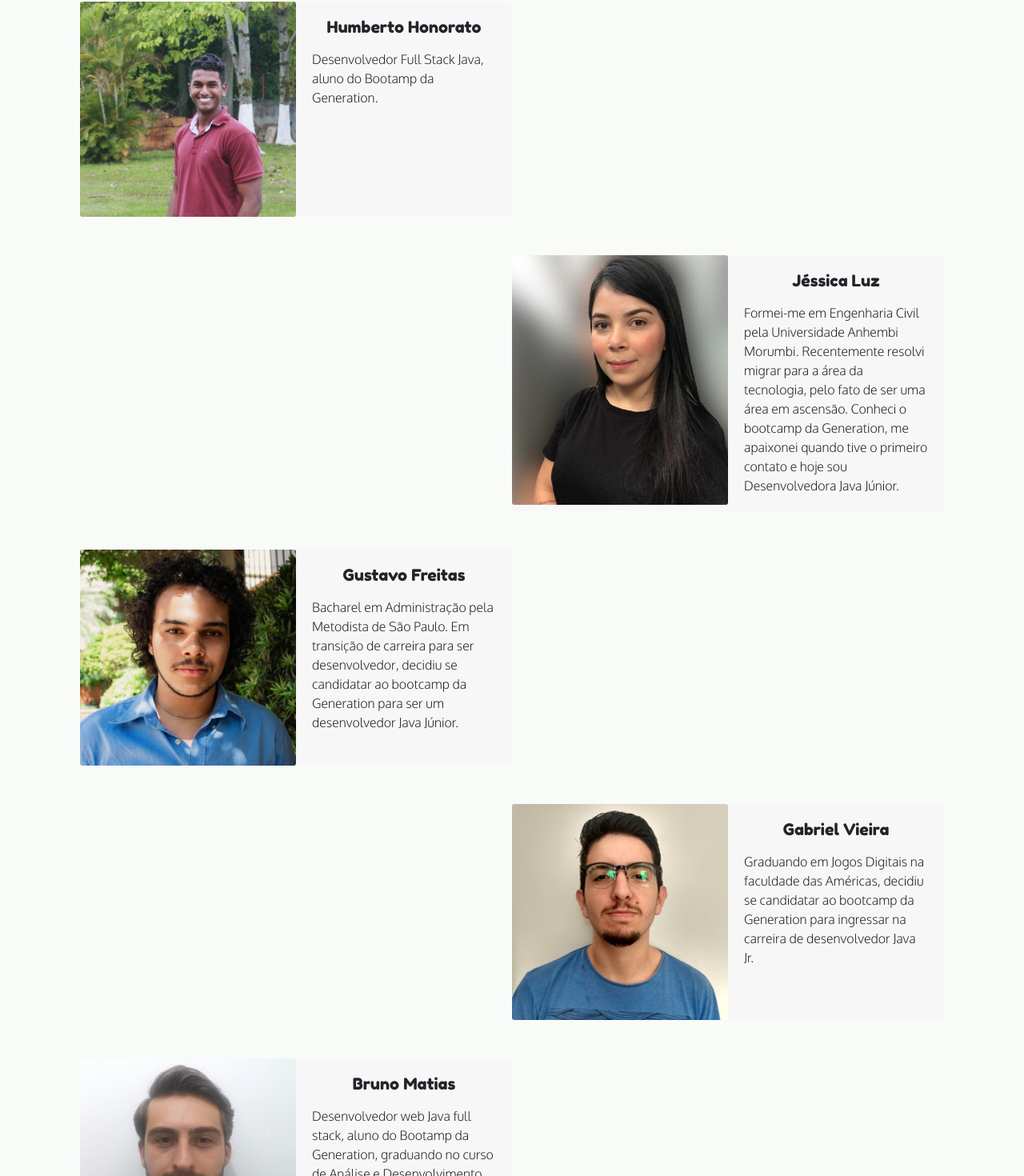
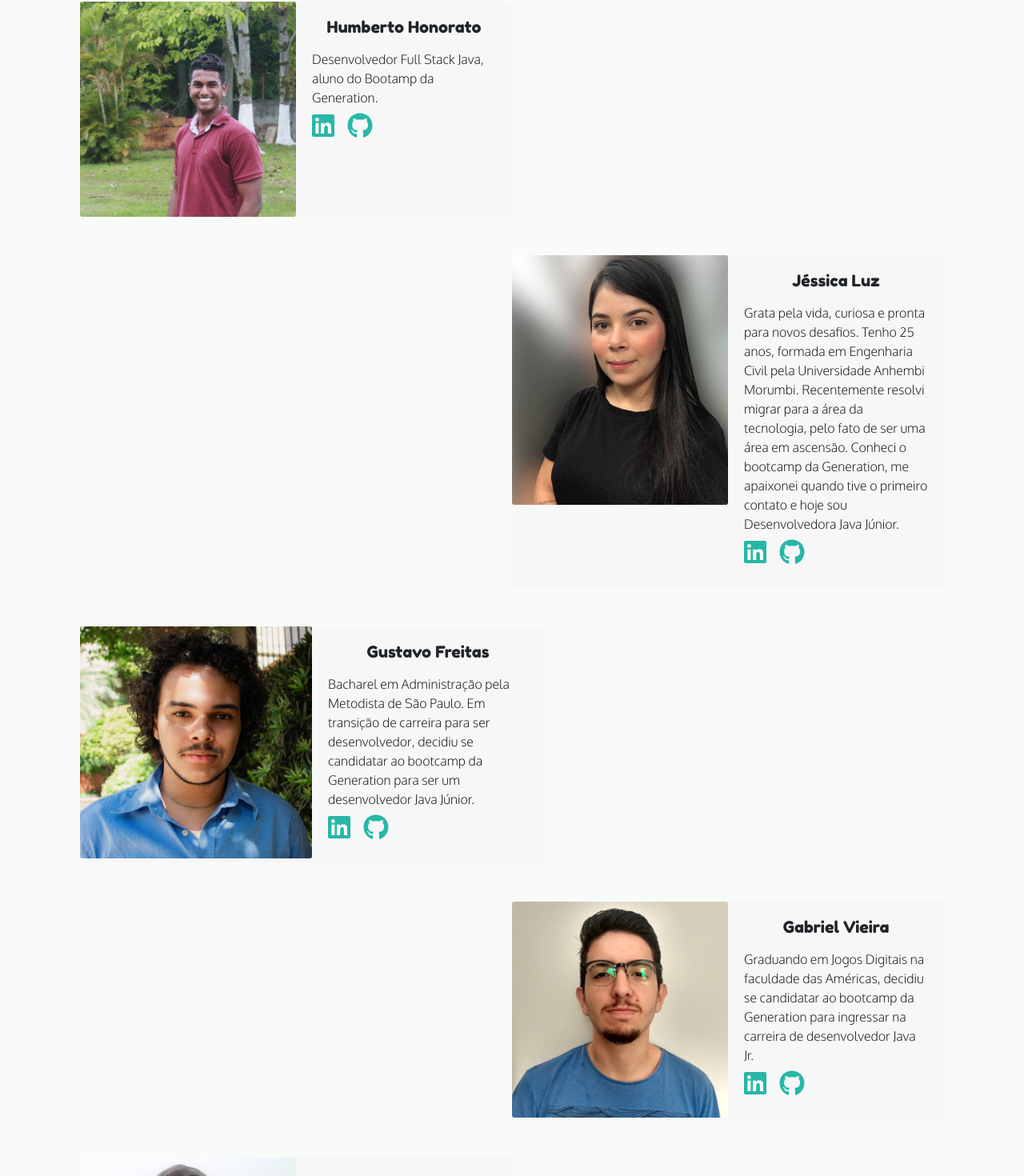
Before and after one commit to GabrielVieiraCode/ProjetoIntegradorGeneration, an Angular app in the folder mestresdahorta/: page /quem-somos in a window 1280 px wide. Shown: the part 299-1769 px from the top of the page at 80% size. Built offline with nearby package versions, Linux system fonts and the light colour scheme.

Commit message:
Atualização de alguns detalhes

```diff
--- a/mestresdahorta/src/app/faq/faq.component.css
+++ b/mestresdahorta/src/app/faq/faq.component.css
@@ -355,7 +355,8 @@ h2 {
   }
 
   button{
-    font-size: 16px;
+    font-size: 17px;
+    height: 65px;
 }
 
 }
@@ -386,7 +387,25 @@ h2 {
   }
 
   button{
-    font-size: 15px;
+    font-size: 17px;
+    height: 65px;
 }
 
 }
+
+@media only screen and (max-width: 360px){
+  button{
+    font-size: 16px;
+    height: 60px;
+    width: 90%;
+    margin-left: 25px;
+  }
+}
+
+@media only screen and (max-width: 320px){
+    button{
+      height: 60px;
+      width: 88%;
+      margin-left: 48px;
+    }
+  }
--- a/mestresdahorta/src/app/footer/footer.component.css
+++ b/mestresdahorta/src/app/footer/footer.component.css
@@ -1,6 +1,7 @@
 /* Cofigaçoes geral */
 .page-footer{
     background-color: #F7F7F7;
+    width: auto;
 }
 
 .text-titulo{
@@ -52,3 +53,24 @@ a{
 .footer-copyright{
     background-color: #27B7A8;
 }
+
+@media screen and (max-width: 991px){
+    #icones-rodape{
+        width: 100%;
+        left: 65px;
+    }
+}
+
+@media screen and (max-width: 782px){
+    #icones-rodape{
+        width: auto;
+        left: 40px;
+    }
+}
+
+@media screen and (max-width: 767px){
+    #icones-rodape{
+        width: auto;
+        left: 0px;
+    }
+}
--- a/mestresdahorta/src/app/footer/footer.component.html
+++ b/mestresdahorta/src/app/footer/footer.component.html
@@ -60,7 +60,7 @@
                 </ul>
             </div> <!-- col 2 -->
 
-            <div class="col-md-4 col-sm-12">
+            <div class="col-md-4 col-sm-12" id="icones-rodape">
 
                 <h5 class="text-titulo text-uppercase">Siga-nos</h5>
 
--- a/mestresdahorta/src/app/home/home.component.css
+++ b/mestresdahorta/src/app/home/home.component.css
@@ -94,7 +94,7 @@
 }
 
 .imgtres{
-    filter: grayscale(0.4) opacity(1.0);
+    filter: grayscale(0.5) opacity(1.0);
 }
 
 
--- a/mestresdahorta/src/app/navbar/navbar.component.html
+++ b/mestresdahorta/src/app/navbar/navbar.component.html
@@ -13,7 +13,9 @@
 
             <div class="menu-logo mr-5 ml-5 d-none d-lg-block ">
                 <a class="navbar-brand" href="#">
+
                     <img src="../../assets/img/logo.png" id="Logo-nav" />
+
                 </a>
             </div> <!-- menu-logo -->
 
--- a/mestresdahorta/src/app/sobre-nos/sobre-nos.component.css
+++ b/mestresdahorta/src/app/sobre-nos/sobre-nos.component.css
@@ -44,6 +44,18 @@ p {
     transition: 0.3s;
 }
 
+.faLinkedin, .faGithub{
+    color: #27B7A8;
+}
+
+.faGithub:hover{
+    color: black;
+}
+
+.faLinkedin:hover{
+    color: #3b5998;
+}
+
 /* MEDIA QUERYS  */
 
 @media screen and (max-width: 991px){
--- a/mestresdahorta/src/app/sobre-nos/sobre-nos.component.html
+++ b/mestresdahorta/src/app/sobre-nos/sobre-nos.component.html
@@ -37,6 +37,14 @@
                                         </p>
                                         <!-- <p class="card-text"><small class="text-muted">Last updated 3 mins ago</small></p> -->
                                     </div>
+                                    <div class="row">
+                                        <a href="#" target="_blank" class="icoLinkedin" title="Linkedin">
+                                            <fa-icon [icon]="faLinkedin" class="faLinkedin fa-2x"></fa-icon>
+                                        </a>
+                                        <a href="#" target="_blank" class="icoGithub ml-3" title="GitHub">
+                                            <fa-icon [icon]="faGithub" class="faGithub fa-2x"></fa-icon>
+                                        </a>
+                                    </div>
                                 </div>
                             </div>
                         </div>
@@ -58,13 +66,24 @@
                                 <div class="card-body">
                                     <div class="card-texto">
                                         <h5 class="card-title text-center mb-3">Jéssica Luz</h5>
-                                        <p class="card-text">Formei-me em Engenharia Civil pela Universidade Anhembi
+                                        <p class="card-text">Grata pela vida, curiosa e pronta para novos desafios.
+                                            Tenho 25 anos, formada em Engenharia Civil pela Universidade Anhembi
                                             Morumbi. Recentemente resolvi migrar para a área da tecnologia, pelo fato
                                             de ser uma área em ascensão. Conheci o bootcamp da Generation, me apaixonei
                                             quando tive o
                                             primeiro contato e hoje sou
                                             Desenvolvedora Java Júnior.</p>
                                         <!-- <p class="card-text"><small class="text-muted">Last updated 3 mins ago</small></p> -->
+                                    </div>
+                                    <div class="row">
+                                        <a href="https://www.linkedin.com/in/jessica-luz/" target="_blank"
+                                            class="icoLinkedin" title="Linkedin">
+                                            <fa-icon [icon]="faLinkedin" class="faLinkedin fa-2x"></fa-icon>
+                                        </a>
+                                        <a href="https://github.com/jessicaoliveiraluz" target="_blank"
+                                            class="icoGithub ml-3" title="GitHub">
+                                            <fa-icon [icon]="faGithub" class="faGithub fa-2x"></fa-icon>
+                                        </a>
                                     </div>
                                 </div>
                             </div>
@@ -76,7 +95,7 @@
 
 
                 <div class="col-md-12 d-flex justify-content-strart card-responsivo">
-                    <div class="card mb-5 card-foto" style="max-width: 540px;">
+                    <div class="card mb-5 card-foto" style="max-width: 580px;">
                         <div class="row no-gutters">
                             <div class="col-md-6">
                                 <img src="../../assets/img/fotoGustavo.jpg" class="card-img" alt="...">
@@ -91,7 +110,16 @@
                                         </p>
                                         <!-- <p class="card-text"><small class="text-muted">Last updated 3 mins ago</small></p> -->
                                     </div>
+                                    <div class="row">
+                                        <a href="#" target="_blank" class="icoLinkedin" title="Linkedin">
+                                            <fa-icon [icon]="faLinkedin" class="faLinkedin fa-2x"></fa-icon>
+                                        </a>
+                                        <a href="#" target="_blank" class="icoGithub ml-3" title="GitHub">
+                                            <fa-icon [icon]="faGithub" class="faGithub fa-2x"></fa-icon>
+                                        </a>
+                                    </div>
                                 </div>
+
                             </div>
                         </div>
                     </div>
@@ -116,7 +144,16 @@
                                             desenvolvedor Java Jr.</p>
                                         <!-- <p class="card-text"><small class="text-muted">Last updated 3 mins ago</small></p> -->
                                     </div>
+                                    <div class="row">
+                                        <a href="#" target="_blank" class="icoLinkedin" title="Linkedin">
+                                            <fa-icon [icon]="faLinkedin" class="faLinkedin fa-2x"></fa-icon>
+                                        </a>
+                                        <a href="#" target="_blank" class="icoGithub ml-3" title="GitHub">
+                                            <fa-icon [icon]="faGithub" class="faGithub fa-2x"></fa-icon>
+                                        </a>
+                                    </div>
                                 </div>
+
                             </div>
                         </div>
                     </div>
@@ -141,7 +178,16 @@
                                             Uninove. </p>
                                         <!-- <p class="card-text"><small class="text-muted">Last updated 3 mins ago</small></p> -->
                                     </div>
+                                    <div class="row" id="icones">
+                                        <a href="#" target="_blank" class="icoLinkedin" title="Linkedin">
+                                            <fa-icon [icon]="faLinkedin" class="faLinkedin fa-2x"></fa-icon>
+                                        </a>
+                                        <a href="#" target="_blank" class="icoGithub ml-3" title="GitHub">
+                                            <fa-icon [icon]="faGithub" class="faGithub fa-2x"></fa-icon>
+                                        </a>
+                                    </div>
                                 </div>
+
                             </div>
                         </div>
                     </div>
--- a/mestresdahorta/src/app/sobre-nos/sobre-nos.component.ts
+++ b/mestresdahorta/src/app/sobre-nos/sobre-nos.component.ts
@@ -1,4 +1,6 @@
 import { Component, OnInit } from '@angular/core';
+import { faGithub } from '@fortawesome/free-brands-svg-icons'
+import { faLinkedin } from '@fortawesome/free-brands-svg-icons'
 
 @Component({
   selector: 'app-sobre-nos',
@@ -6,6 +8,9 @@ import { Component, OnInit } from '@angular/core';
   styleUrls: ['./sobre-nos.component.css']
 })
 export class SobreNosComponent implements OnInit {
+
+  faGithub = faGithub
+  faLinkedin = faLinkedin
 
   constructor() { }
 
```
Also changed, not shown: 1 other file (tests, documents, lock files or other folders).
